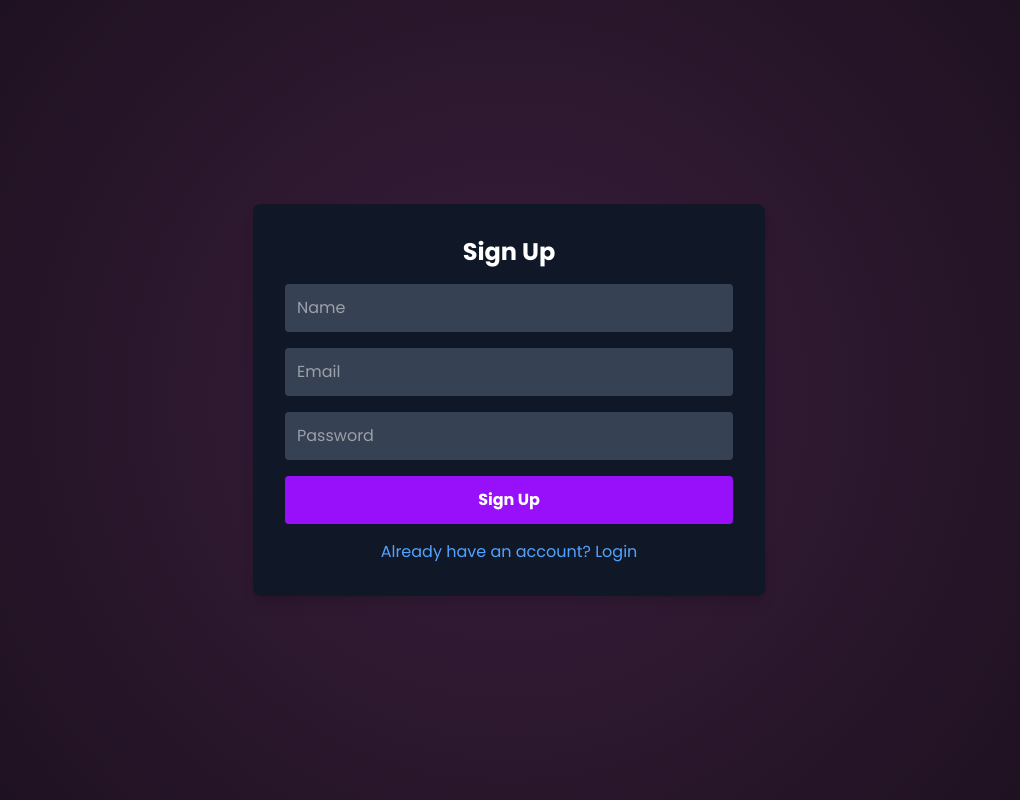
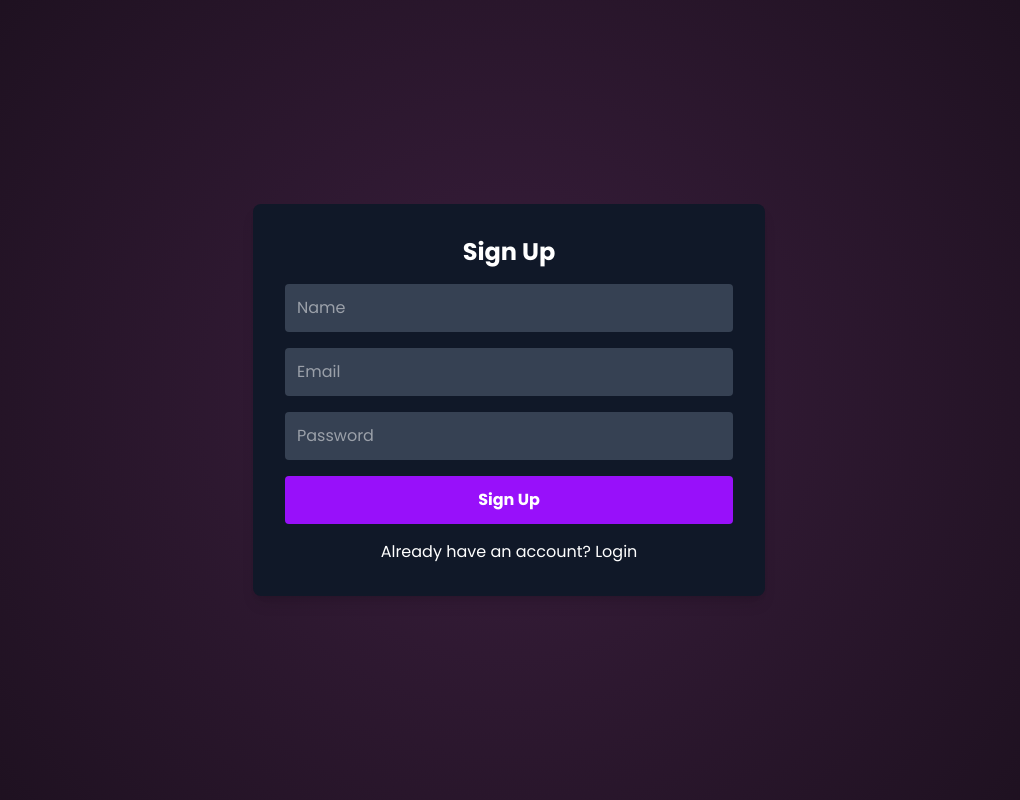
Before and after one commit to Segebari/dice-game-test, a React (Vite) app in the folder frontend/: page / in a window 1280 px wide. Shown: the whole page, without its empty margins (131-1151 px from the left). Built offline with nearby package versions, Linux system fonts and the light colour scheme.

Commit message:
"edit text color"

```diff
--- a/frontend/src/Auth.jsx
+++ b/frontend/src/Auth.jsx
@@ -154,7 +154,7 @@ const Auth = () => {
         </form>
         <p
           onClick={() => setIsSignup(!isSignup)}
-          className="mt-4 text-center text-blue-400 hover:underline cursor-pointer"
+          className="mt-4 text-center text-white hover:underline cursor-pointer"
         >
           {isSignup ? "Already have an account? Login" : "Don't have an account? Sign Up"}
         </p>
```
